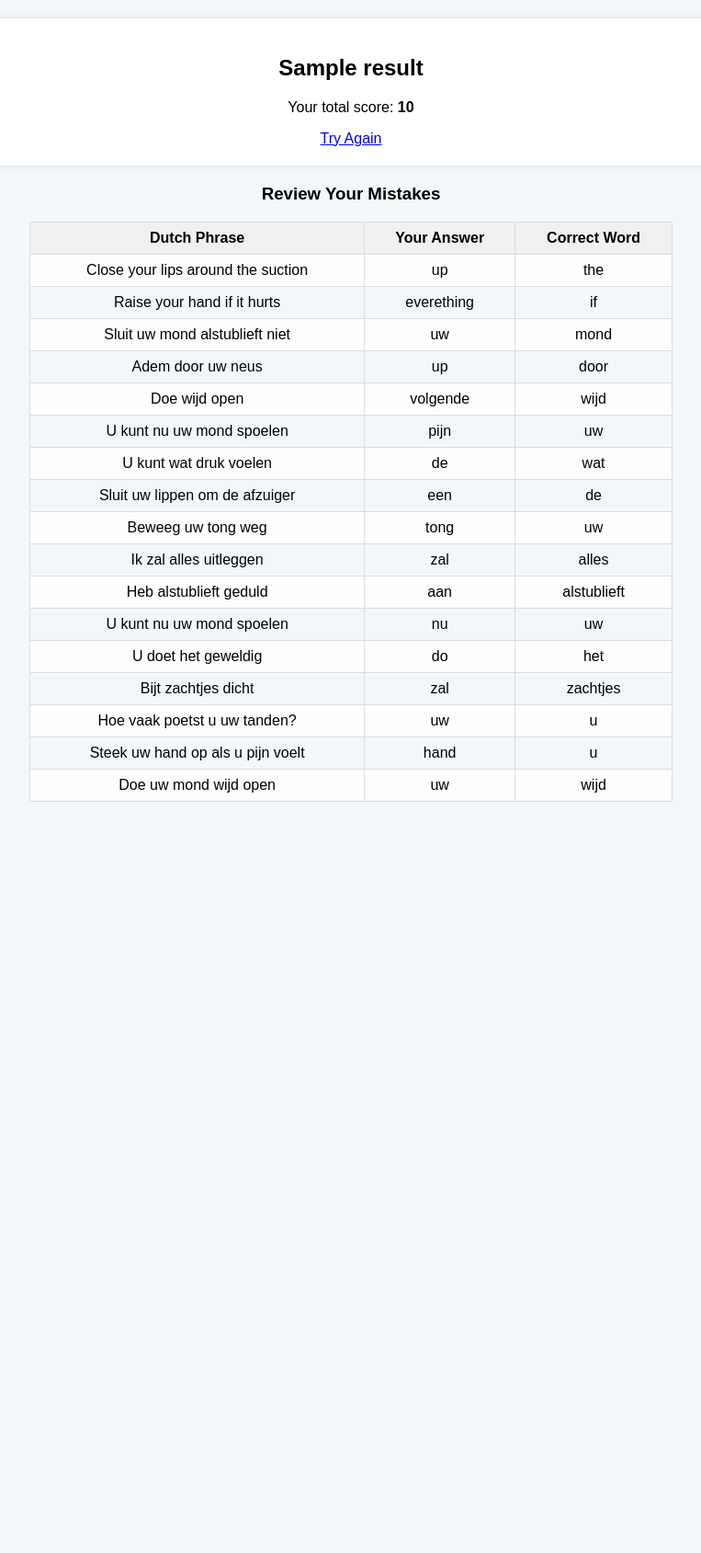
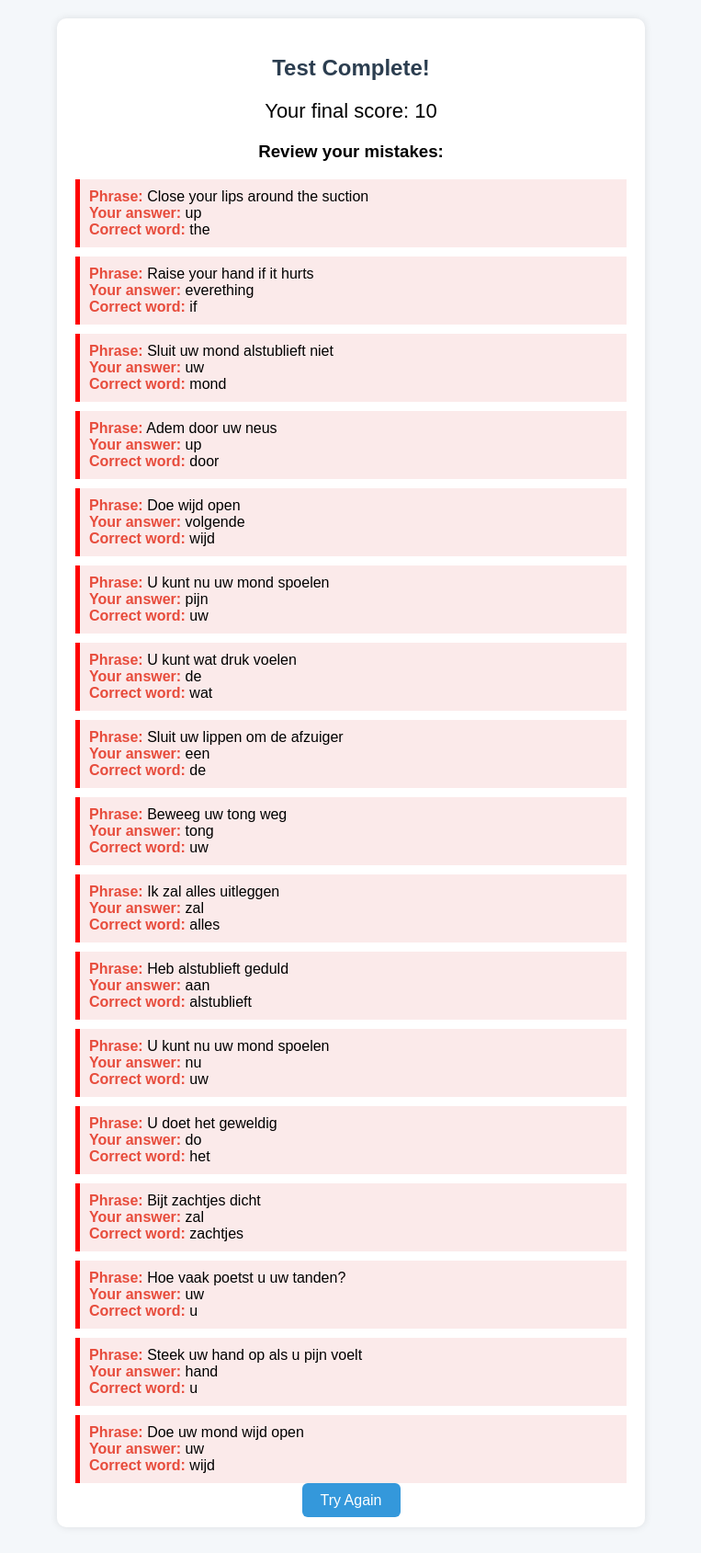
Before and after one commit to YevheniiButov/tandarts, a Flask app: template templates/test_result.html in a window 1280 px wide. Shown: the part 60-1749 px from the top of the page at 92% size, without its empty margins (258-1021 px from the left). Before the commit the page ends 932 px from the top, so only its background shows below. Run offline with Flask 3, Linux system fonts and the light colour scheme; the template is opened without the code that fills it: values that come from a table or form of the project are taken from there, most other values are stand-ins (such as "Sample title", 1, 10 or a date in 2020).

Commit message:
Connected test_result page and show correct/incorrect answers

```diff
--- a/app.py
+++ b/app.py
@@ -138,10 +138,13 @@ def test():
 
     test_index = session['test_index']
     test_phrases = session['test_phrases']
+
+    if test_index >= len(test_phrases):
+        return render_template("test_result.html", score=session['score'], mistakes=session['mistakes'])
+
     score = session.get('score', 0)
     phrase = test_phrases[test_index]
 
-    # выбрать пропущенное слово один раз
     if 'current_phrase' not in session or session.get('current_phrase') != phrase['nl']:
         words = phrase['nl'].split()
         missing_index = random.randint(0, len(words) - 1)
@@ -185,7 +188,8 @@ def test():
         session.pop('missing_word', None)
         session.pop('masked_phrase', None)
         session.pop('current_phrase', None)
-        return redirect(url_for('test'))
+
+        return render_template("test.html", question=question, translation=phrase['en'], hint=hint, score=session['score'], number=test_index+1, user_answer=user_answer, is_correct=is_correct, correct_word=correct_word)
 
     return render_template("test.html", question=question, translation=phrase['en'], hint=hint, score=score, number=test_index+1)
 
--- a/templates/test_result.html
+++ b/templates/test_result.html
@@ -1,14 +1,14 @@
 <!DOCTYPE html>
 <html>
 <head>
-  <title>Test Result</title>
-  <meta name="viewport" content="width=device-width, initial-scale=1.0">
+  <title>Test Complete</title>
+  <meta name="viewport" content="width=device-width, initial-scale=1">
   <style>
     body {
       font-family: Arial, sans-serif;
+      background-color: #f4f7fa;
       text-align: center;
       padding: 20px;
-      background-color: #f4f7fa;
     }
     .navbar {
       margin-bottom: 20px;
@@ -18,73 +18,76 @@
       gap: 10px;
     }
     .navbar a {
-      text-decoration: none;
       background-color: #3498db;
       color: white;
       padding: 8px 14px;
       border-radius: 6px;
+      text-decoration: none;
       font-size: 14px;
     }
-    .result {
+    .card {
       background: white;
       padding: 20px;
       border-radius: 10px;
+      box-shadow: 0 0 8px rgba(0,0,0,0.1);
+      max-width: 600px;
+      margin: auto;
+    }
+    h2 {
+      color: #2c3e50;
+    }
+    .score {
+      font-size: 22px;
       margin-bottom: 20px;
-      max-width: 90%;
-      margin: 0 auto 20px auto;
-      box-shadow: 0 0 10px rgba(0,0,0,0.1);
     }
-    table {
-      width: 100%;
-      max-width: 700px;
-      margin: 0 auto;
-      border-collapse: collapse;
+    .mistake {
+      text-align: left;
+      margin: 10px 0;
+      padding: 10px;
+      background: #fbeaea;
+      border-left: 5px solid red;
     }
-    th, td {
-      border: 1px solid #ddd;
-      padding: 8px 10px;
+    .mistake strong {
+      color: #e74c3c;
     }
-    th {
-      background-color: #f0f0f0;
-    }
-    tr:nth-child(even) {
-      background-color: #fdfdfd;
+    .btn {
+      margin-top: 20px;
+      padding: 10px 20px;
+      background-color: #3498db;
+      color: white;
+      border: none;
+      border-radius: 6px;
+      font-size: 16px;
+      cursor: pointer;
+      text-decoration: none;
     }
   </style>
 </head>
 <body>
-
   <div class="navbar">
     {% for name, link in nav_links %}
       <a href="{{ link }}">{{ name }}</a>
     {% endfor %}
   </div>
 
-  <div class="result">
-    <h2>{{ result }}</h2>
-    {% if points is not none %}
-      <p>Your total score: <strong>{{ points }}</strong></p>
+  <div class="card">
+    <h2>Test Complete!</h2>
+    <div class="score">Your final score: {{ score }}</div>
+
+    {% if mistakes %}
+      <h3>Review your mistakes:</h3>
+      {% for m in mistakes %}
+        <div class="mistake">
+          <strong>Phrase:</strong> {{ m.phrase }}<br>
+          <strong>Your answer:</strong> {{ m.user_answer }}<br>
+          <strong>Correct word:</strong> {{ m.correct_word }}
+        </div>
+      {% endfor %}
+    {% else %}
+      <p>Great job! You had no mistakes!</p>
     {% endif %}
-    <a href="/test">Try Again</a>
+
+    <a href="/test" class="btn">Try Again</a>
   </div>
-
-  {% if mistakes %}
-    <h3>Review Your Mistakes</h3>
-    <table>
-      <tr>
-        <th>Dutch Phrase</th>
-        <th>Your Answer</th>
-        <th>Correct Word</th>
-      </tr>
-      {% for m in mistakes %}
-        <tr>
-          <td>{{ m.phrase }}</td>
-          <td>{{ m.user_answer }}</td>
-          <td>{{ m.correct_word }}</td>
-        </tr>
-      {% endfor %}
-    </table>
-  {% endif %}
-
 </body>
 </html>
```
